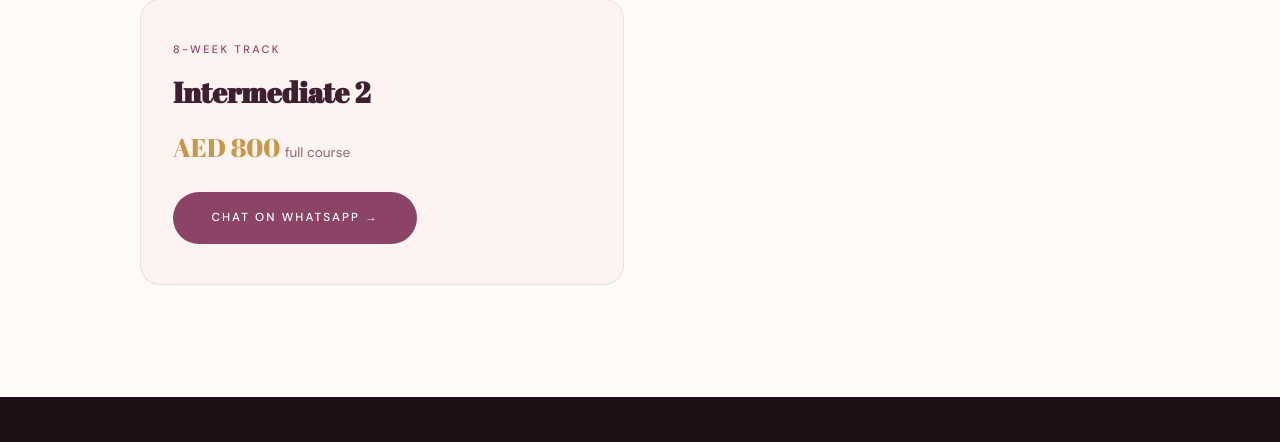
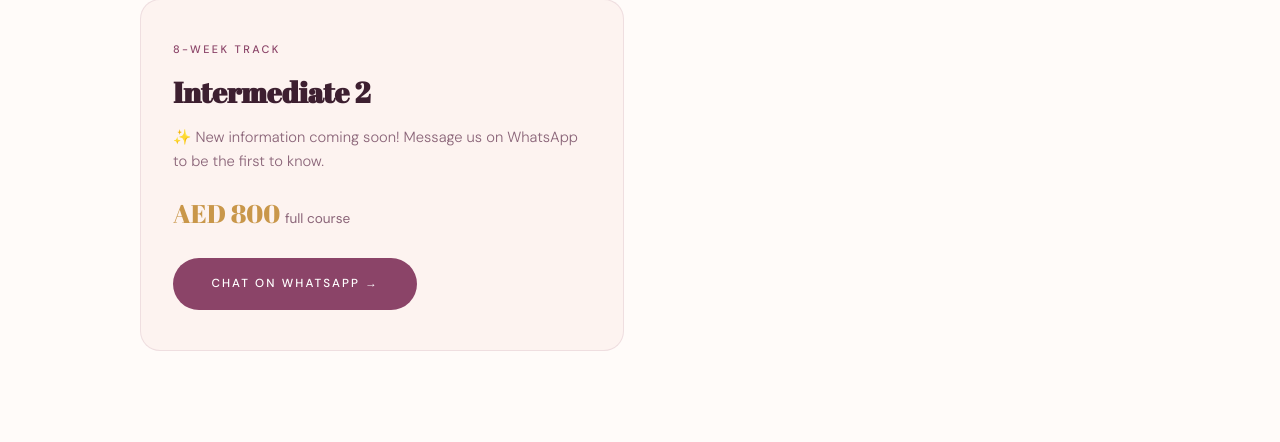
Before and after one commit to JijiDance/jijidance-beginner, a plain HTML site: page courses/index.html in a window 1280 px wide. Shown: the part 1100-1542 px from the top of the page. Drawn offline with Linux system fonts and the light colour scheme.

Commit message:
Courses: Intermediate 2 - new information coming soon
Co-Authored-By: Claude Opus 5.5 <noreply@anthropic.com>

```diff
--- a/courses/index.html
+++ b/courses/index.html
@@ -295,6 +295,7 @@ body.ar .cta-heading em{font-style:normal}
       <a href="https://wa.me/971567750994?text=Hi%20Jiji%2C%20I'm%20interested%20in%20the%20Intermediate%202%20course." class="course-card" target="_blank" rel="noopener">
         <span class="section-eyebrow" data-i18n="courseTrack8">8-Week Track</span>
         <h3 data-i18n="int2Title">Intermediate 2</h3>
+        <p class="desc" data-i18n="int2Desc">✨ New information coming soon! Message us on WhatsApp to be the first to know.</p>
         <span class="course-price" data-i18n="coursePrice">AED 800 <span>full course</span></span>
         <span class="btn btn-violet" data-i18n="btnChatWa">Chat on WhatsApp →</span>
       </a>
@@ -363,6 +364,7 @@ const dict = {
   pre1Desc:{en:"If you already know the basics: learn variations of steps &amp; dance with your first accessory. Tuesdays at 7 PM, Dec 8 - Feb 2.",ar:"إذا كنتِ تعرفين الأساسيات: تعلّمي تنويعات الخطوات وارقصي بأول إكسسوار لكِ. كل ثلاثاء الساعة 7 مساءً، 8 ديسمبر - 2 فبراير."},
   pre2Desc:{en:"If you already dance comfortably, you know the basics &amp; variations: now learn how to connect the steps in a beautiful way. Tuesdays at 6 PM, Dec 8 - Feb 2.",ar:"إذا كنتِ ترقصين بارتياح وتعرفين الأساسيات والتنويعات: تعلّمي الآن كيف تربطين الخطوات بطريقة جميلة. كل ثلاثاء الساعة 6 مساءً، 8 ديسمبر - 2 فبراير."},
   int1Title:{en:"Intermediate 1",ar:"متوسط 1"},
+  int2Desc:{en:"✨ New information coming soon! Message us on WhatsApp to be the first to know.",ar:"✨ معلومات جديدة قريبًا! راسلينا عبر واتساب لتكوني أول من يعرف."},
   int2Title:{en:"Intermediate 2",ar:"متوسط 2"},
   courseTrack8:{en:"8-Week Track",ar:"مسار 8 أسابيع"},
   intTitle:{en:"Intermediate",ar:"المتوسط"},
```
